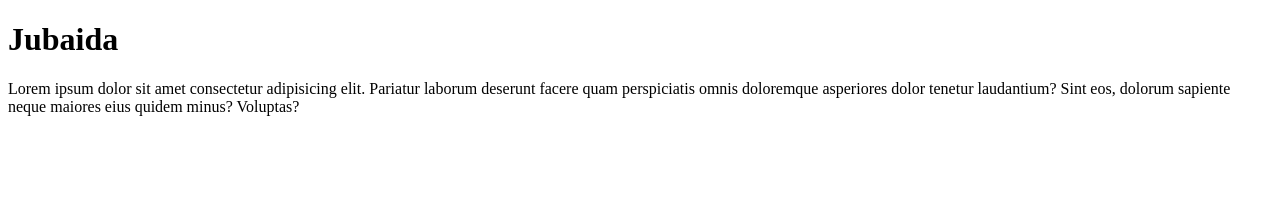
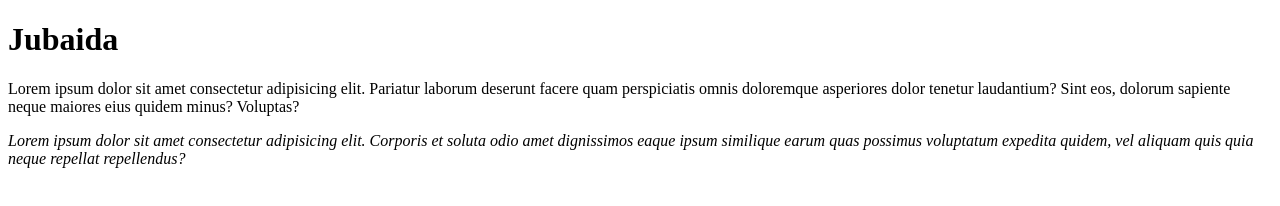
Before and after one commit to Maliha1983/Second-website, a plain HTML site: page index.html in a window 1280 px wide. Drawn offline with Linux system fonts and the light colour scheme.

Commit message:
i -added

```diff
--- a/index.html
+++ b/index.html
@@ -13,5 +13,11 @@
       tenetur laudantium? Sint eos, dolorum sapiente neque maiores eius quidem
       minus? Voluptas?
     </p>
+    <i
+      >Lorem ipsum dolor sit amet consectetur adipisicing elit. Corporis et
+      soluta odio amet dignissimos eaque ipsum similique earum quas possimus
+      voluptatum expedita quidem, vel aliquam quis quia neque repellat
+      repellendus?</i
+    >
   </body>
 </html>
```
